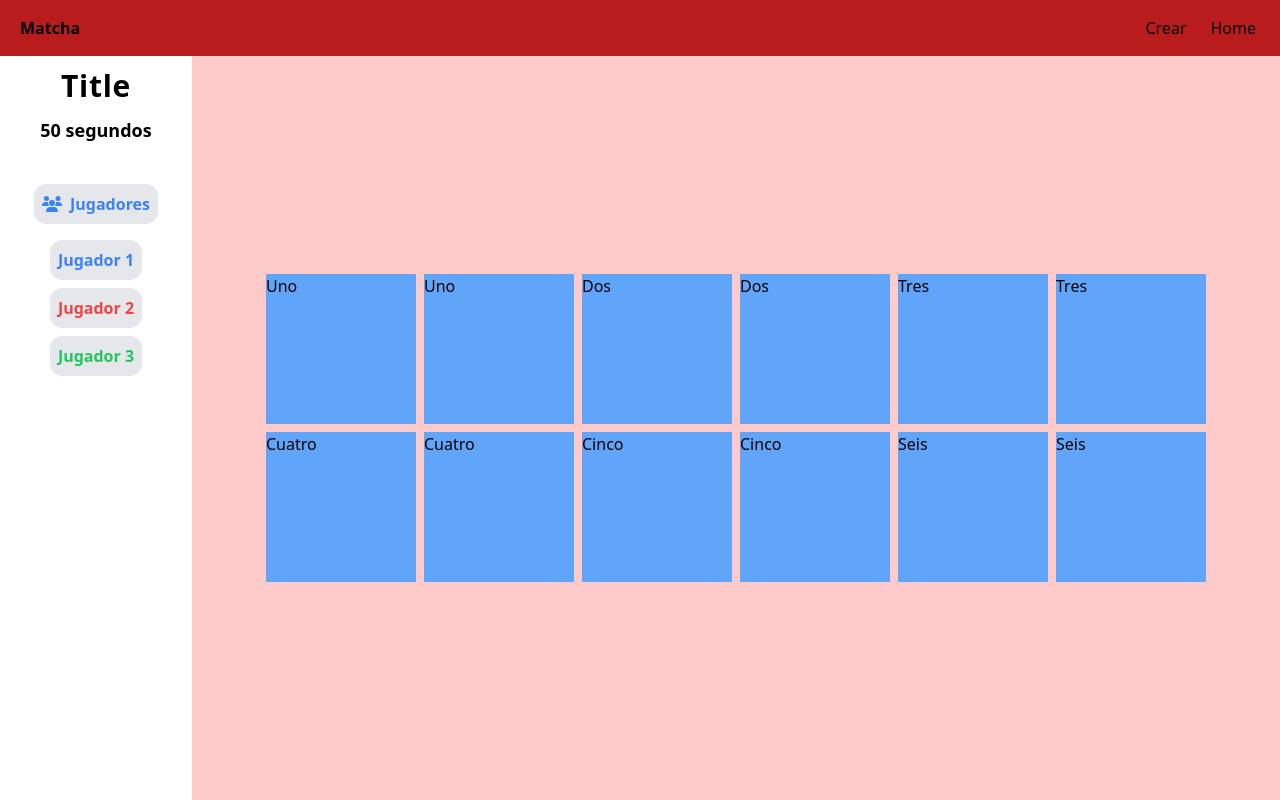
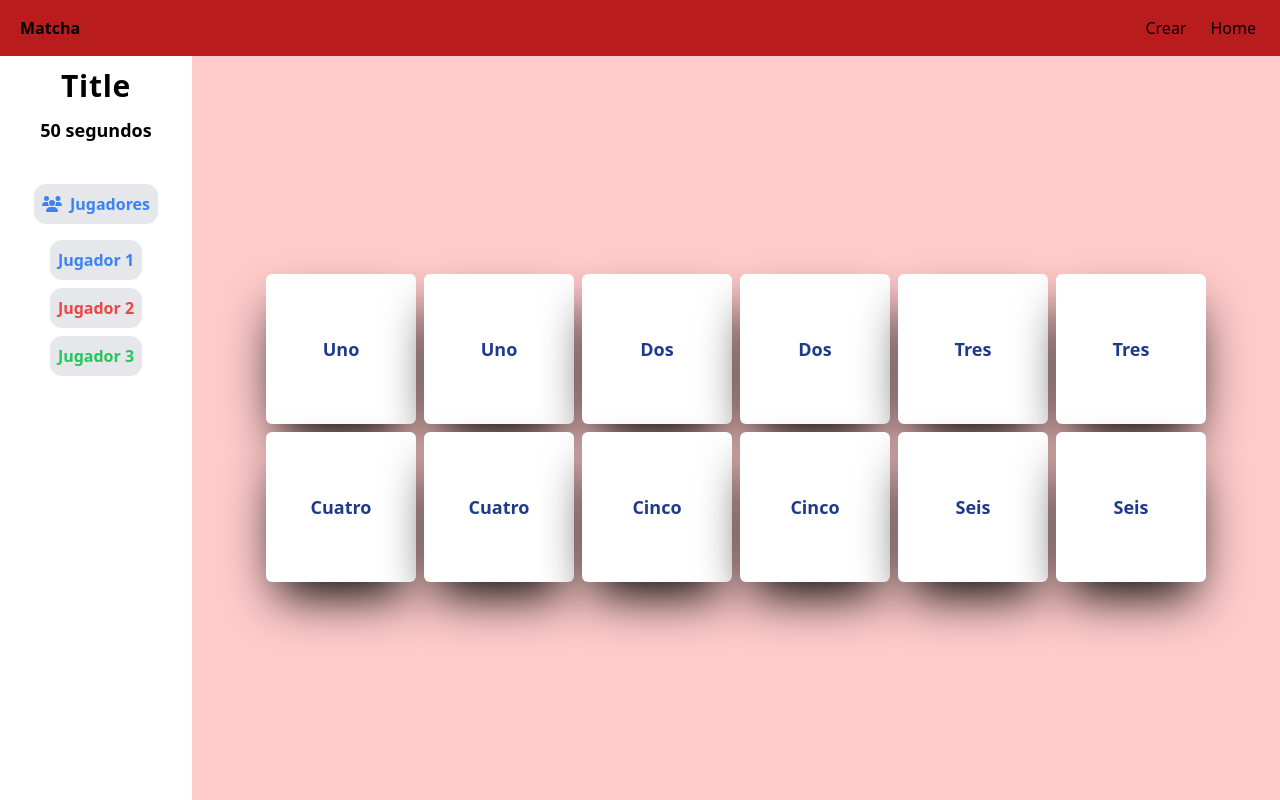
Before and after one commit to LuisArielRetanaHernadez/Memorama, a React (Vite) app: page /game/1 in a window 1280 px wide. Built offline with nearby package versions, Linux system fonts and the light colour scheme.

Commit message:
cambiando el fondoa blanco y centrando el contenido con flex y cambiando el color el texto y el grosor del texto

```diff
--- a/src/components/Card/Card.jsx
+++ b/src/components/Card/Card.jsx
@@ -2,9 +2,9 @@
 const Card = ({content}) => {
 
   return (
-    <div className="bg-blue-400">
+    <div className="rounded-md shadow-2xl shadow-black bg-white flex items-center justify-center">
       <div>
-        <p>
+        <p className="font-semibold text-lg text-blue-900">
           {content}
         </p>
       </div>
```
